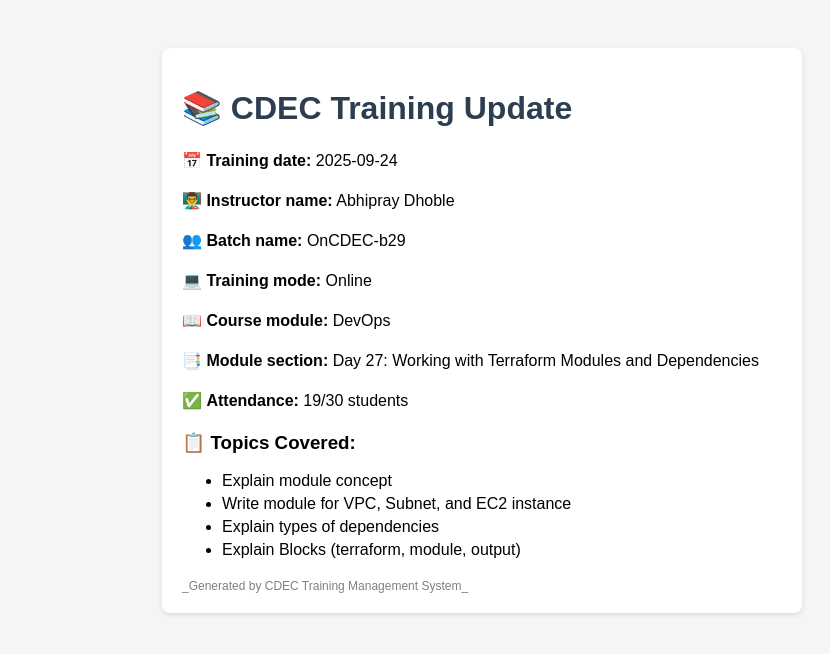
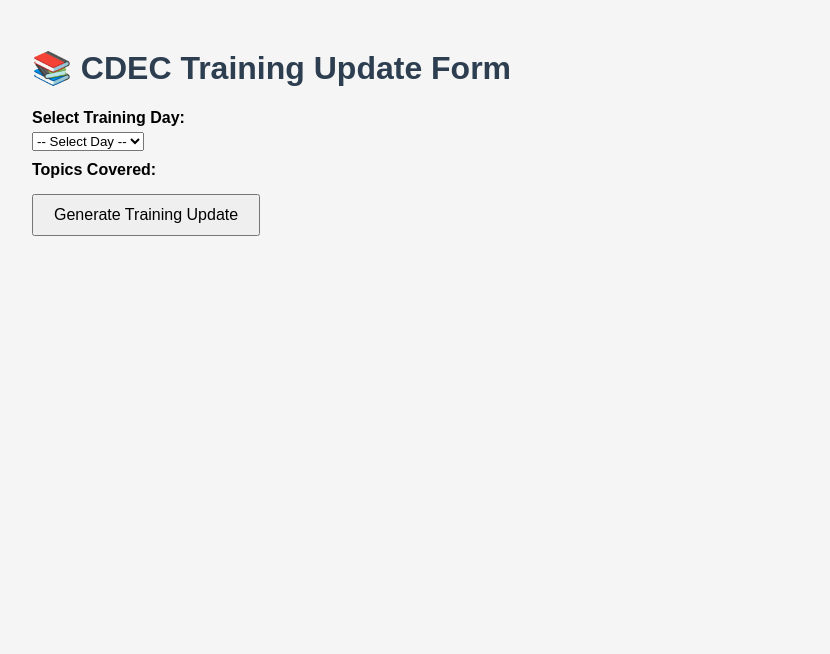
Before and after one commit to abhipraydhoble/training-status, a plain HTML site: page index.html in a window 1280 px wide. Shown: the whole page, without its empty margins (158-988 px from the left). Drawn offline with Linux system fonts and the light colour scheme.

Commit message:
Update index.html

```diff
--- a/index.html
+++ b/index.html
@@ -5,48 +5,40 @@
 <meta name="viewport" content="width=device-width, initial-scale=1.0">
 <title>CDEC Training Update</title>
 <style>
-    body {
-      font-family: Arial, sans-serif;
-      background-color: #f5f5f5;
-      padding: 20px;
-    }
-    .card {
-      background: white;
-      padding: 20px;
-      border-radius: 8px;
-      box-shadow: 0 2px 5px rgba(0,0,0,0.1);
-      max-width: 600px;
-      margin: 20px auto;
-    }
+  body { font-family: Arial, sans-serif; background: #f5f5f5; padding: 20px; }
+  .container { max-width: 900px; margin: auto; }
+  .card { background: #fff; padding: 20px; border-radius: 8px; box-shadow: 0 2px 5px rgba(0,0,0,0.1); margin-top: 20px; }
   h1 { color: #2c3e50; }
-    p { line-height: 1.5; }
-    .topics { margin-top: 10px; }
-    .topics li { margin-bottom: 5px; }
-    footer { margin-top: 20px; font-size: 12px; color: gray; }
+  label { display: block; margin-top: 10px; font-weight: bold; }
+  select, input[type="checkbox"] { margin-top: 5px; }
+  .topics-list { margin-left: 20px; }
+  button { margin-top: 15px; padding: 10px 20px; font-size: 16px; cursor: pointer; }
 </style>
 </head>
 <body>
-  <div class="card">
-    <h1>📚 CDEC Training Update</h1>
-    <p>📅 <strong>Training date:</strong> 2025-09-24</p>
-    <p>👨‍🏫 <strong>Instructor name:</strong> Abhipray Dhoble</p>
-    <p>👥 <strong>Batch name:</strong> OnCDEC-b29</p>
-    <p>💻 <strong>Training mode:</strong> Online</p>
-    <p>📖 <strong>Course module:</strong> DevOps</p>
-    <p>📑 <strong>Module section:</strong> Day 27: Working with Terraform Modules and Dependencies</p>
-    <p>✅ <strong>Attendance:</strong> 19/30 students</p>
 
-    <h3>📋 Topics Covered:</h3>
-    <ul class="topics">
-      <li>Explain module concept</li>
-      <li>Write module for VPC, Subnet, and EC2 instance</li>
-      <li>Explain types of dependencies</li>
-      <li>Explain Blocks (terraform, module, output)</li>
-    </ul>
+<div class="container">
+  <h1>📚 CDEC Training Update Form</h1>
 
-    <footer>
-      _Generated by CDEC Training Management System_
-    </footer>
+  <!-- Day Selection -->
+  <label for="day">Select Training Day:</label>
+  <select id="day" onchange="populateTopics()">
+    <option value="">-- Select Day --</option>
+  </select>
+
+  <!-- Topics Selection -->
+  <label>Topics Covered:</label>
+  <div id="topics" class="topics-list"></div>
+
+  <!-- Generate Button -->
+  <button onclick="generateUpdate()">Generate Training Update</button>
+
+  <!-- Output Card -->
+  <div id="output" class="card" style="display:none;"></div>
 </div>
+
+<!-- Link to script.js -->
+<script src="script.js"></script>
+
 </body>
 </html>
```
Lines whose indentation alone changed are shown as unchanged.
